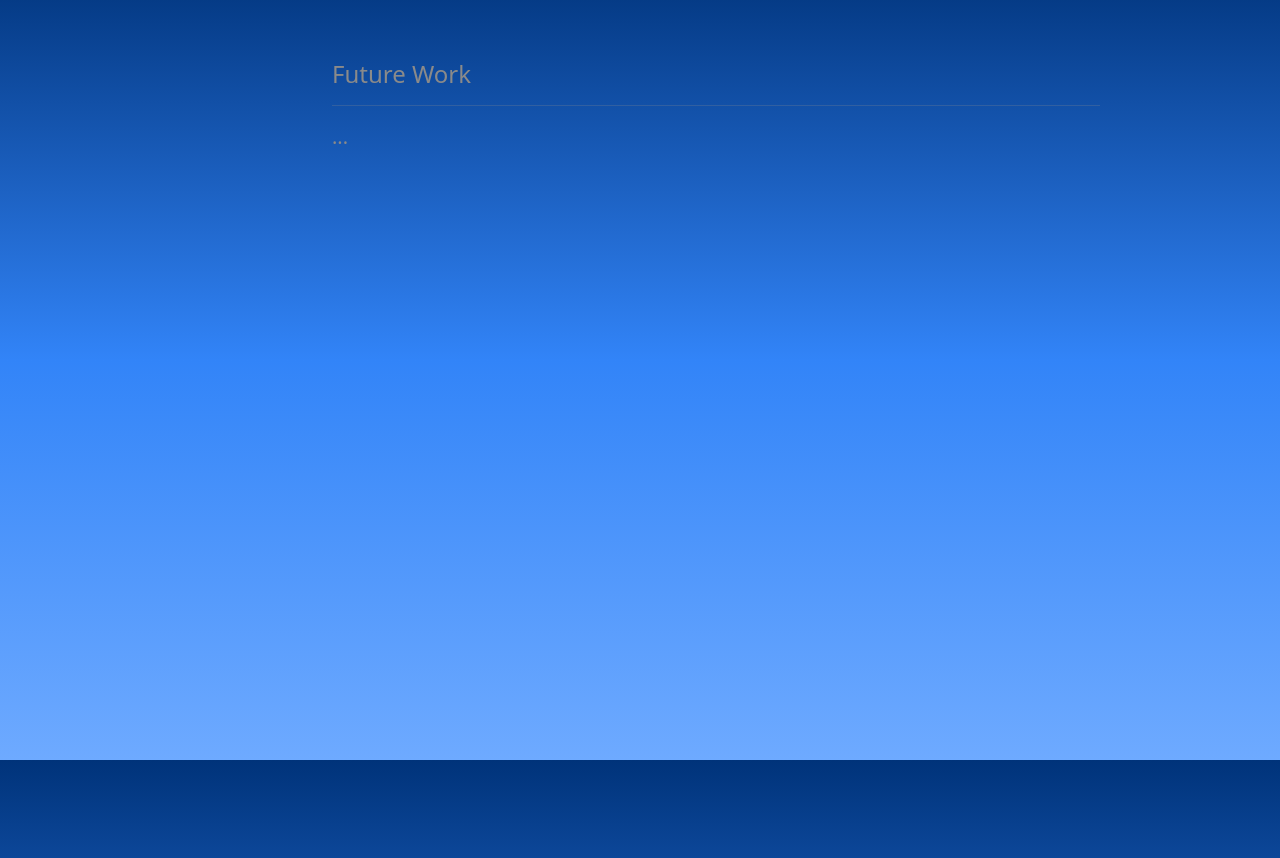
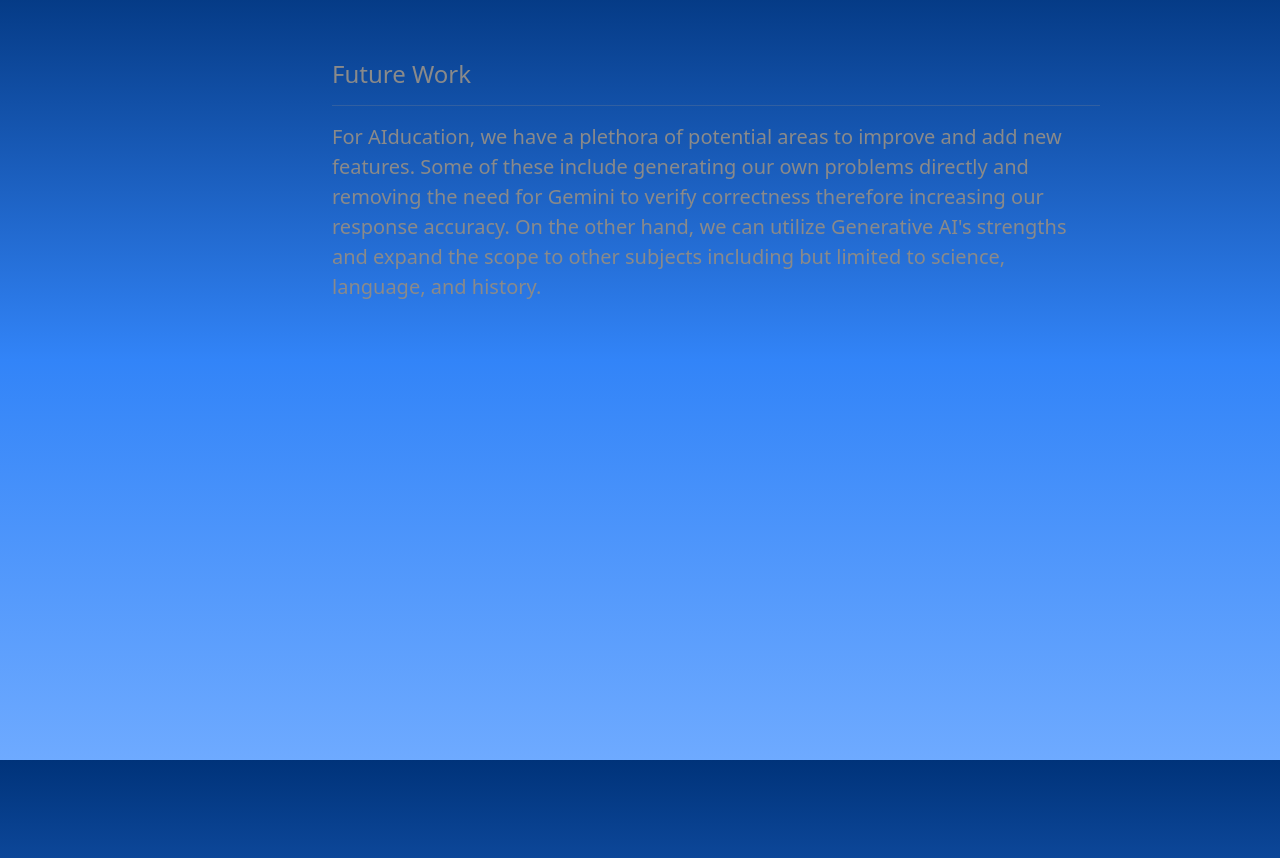
Before and after one commit to Sking56/aiducation, a website built with Vite: page about/index.html in a window 1280 px wide. Shown: the part 1640-2498 px from the top of the page. Built offline with nearby package versions, Linux system fonts and the light colour scheme.

Commit message:
Edit about and readme

```diff
--- a/about/index.html
+++ b/about/index.html
@@ -53,7 +53,7 @@
             <div class="page">
               <h4 id="item-3">Future Work</h4>
               <hr>
-              <p>...</p>
+              <p>For AIducation, we have a plethora of potential areas to improve and add new features. Some of these include generating our own problems directly and removing the need for Gemini to verify correctness therefore increasing our response accuracy. On the other hand, we can utilize Generative AI's strengths and expand the scope to other subjects including but limited to science, language, and history.</p>
             </div>
             </div>
           </div>
```
Also changed, not shown: README.md.
